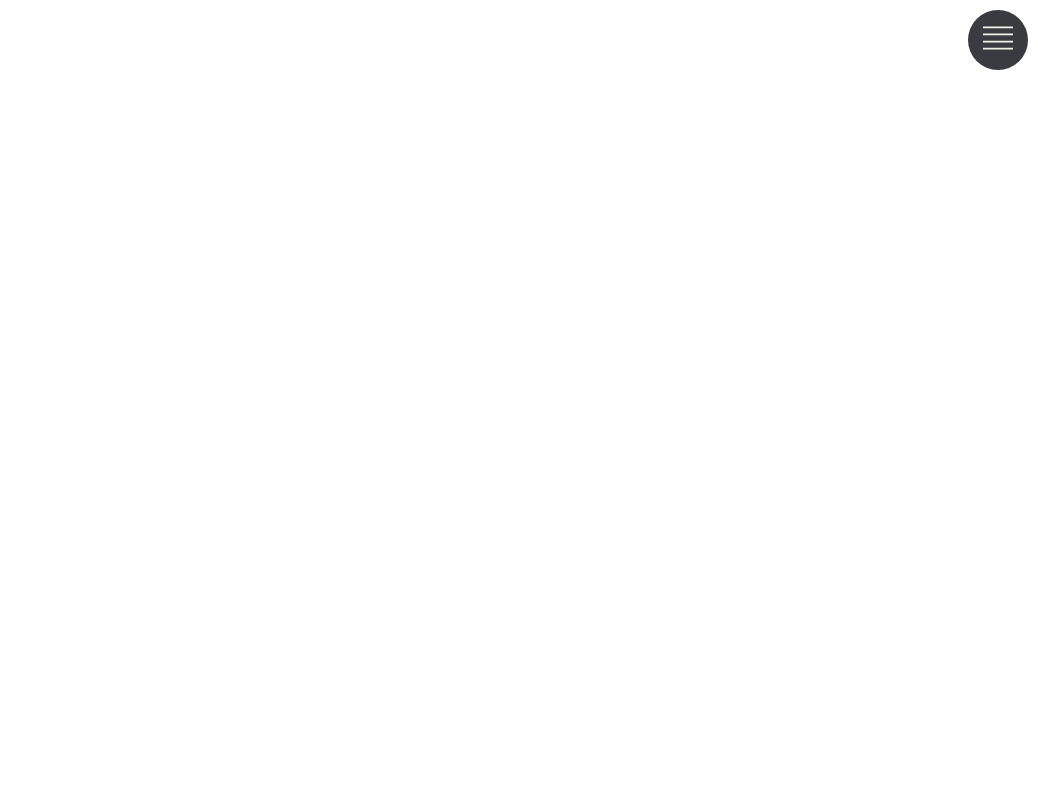
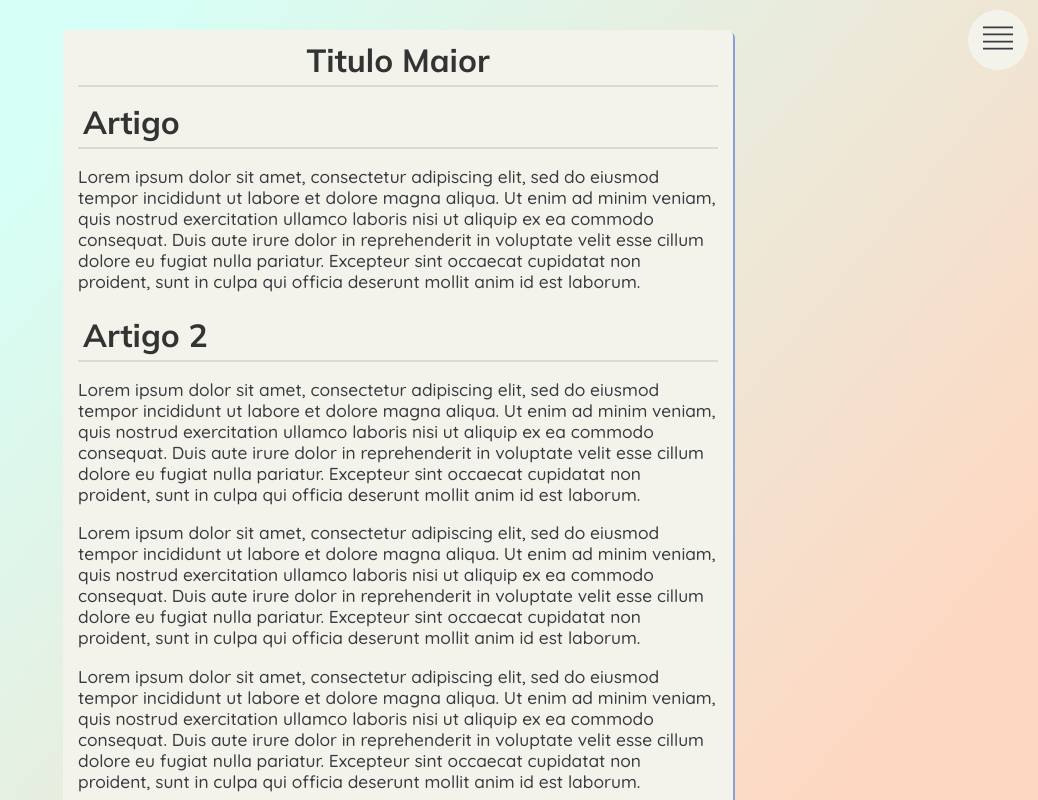
Before and after one commit to CaduVarela/CadastroReact, a React (Create React App) app in the folder cadastro/: page / in a window 1280 px wide. Shown: the top 800 px of the page, without its empty margins (242-1280 px from the left). Built offline with nearby package versions, Linux system fonts and the light colour scheme.

Commit message:
Configurações de Estilo

```diff
--- a/cadastro/src/App.css
+++ b/cadastro/src/App.css
@@ -1,2 +1,19 @@
 @charset "UTF8";
 @import url("index.css");
+
+h1 {
+    font-family: 'Mulish', sans-serif;
+    font-size: 24pt;
+    margin: 10px 0 2px;
+    color: var(--title);
+}
+
+p {
+    font-family: 'Quicksand', sans-serif;
+    font-weight: 500;
+    font-size: 13pt;
+}
+
+.panel, #dropdown-menu, form input {
+    transition: background-color .2s ease-in, color .3s ease-in;
+}
--- a/cadastro/src/App.js
+++ b/cadastro/src/App.js
@@ -5,10 +5,14 @@ import DropdownMenu from "./components/DropdownMenu";
 
 function App() {
 
-  const [theme, setTheme] = useState("dark");
+  const [theme, setTheme] = useState("light");
+
+  useEffect(() => {
+    document.body.classList.add(theme);
+  });
 
   return (
-    <div className={theme == "dark" || theme == "" ? "app dark" : "app light"}>
+    <div className="app">
       <DropdownMenu>
         <li>
           <a href="./index.php">Home</a>
@@ -20,6 +24,31 @@ function App() {
           <a href="./login.php">Login</a>
         </li>
       </DropdownMenu>
+      <div className="panel">
+        <h1 class="center">Titulo Maior</h1>
+        <article>
+            <div>
+                <h1>Artigo</h1>
+            </div>
+            <div>
+                <p>Lorem ipsum dolor sit amet, consectetur adipiscing elit, sed do eiusmod tempor incididunt ut labore et dolore magna aliqua. Ut enim ad minim veniam, quis nostrud exercitation ullamco laboris nisi ut aliquip ex ea commodo consequat. Duis aute irure dolor in reprehenderit in voluptate velit esse cillum dolore eu fugiat nulla pariatur. Excepteur sint occaecat cupidatat non proident, sunt in culpa qui officia deserunt mollit anim id est laborum.</p>
+            </div>
+        </article>
+        <article>
+            <div>
+                <h1>Artigo 2</h1>
+            </div>
+            <div>
+                <p>Lorem ipsum dolor sit amet, consectetur adipiscing elit, sed do eiusmod tempor incididunt ut labore et dolore magna aliqua. Ut enim ad minim veniam, quis nostrud exercitation ullamco laboris nisi ut aliquip ex ea commodo consequat. Duis aute irure dolor in reprehenderit in voluptate velit esse cillum dolore eu fugiat nulla pariatur. Excepteur sint occaecat cupidatat non proident, sunt in culpa qui officia deserunt mollit anim id est laborum.</p>
+
+                <p>Lorem ipsum dolor sit amet, consectetur adipiscing elit, sed do eiusmod tempor incididunt ut labore et dolore magna aliqua. Ut enim ad minim veniam, quis nostrud exercitation ullamco laboris nisi ut aliquip ex ea commodo consequat. Duis aute irure dolor in reprehenderit in voluptate velit esse cillum dolore eu fugiat nulla pariatur. Excepteur sint occaecat cupidatat non proident, sunt in culpa qui officia deserunt mollit anim id est laborum.</p>
+
+                <p>Lorem ipsum dolor sit amet, consectetur adipiscing elit, sed do eiusmod tempor incididunt ut labore et dolore magna aliqua. Ut enim ad minim veniam, quis nostrud exercitation ullamco laboris nisi ut aliquip ex ea commodo consequat. Duis aute irure dolor in reprehenderit in voluptate velit esse cillum dolore eu fugiat nulla pariatur. Excepteur sint occaecat cupidatat non proident, sunt in culpa qui officia deserunt mollit anim id est laborum.</p>
+
+                <p>Lorem ipsum dolor sit amet, consectetur adipiscing elit, sed do eiusmod tempor incididunt ut labore et dolore magna aliqua. Ut enim ad minim veniam, quis nostrud exercitation ullamco laboris nisi ut aliquip ex ea commodo consequat. Duis aute irure dolor in reprehenderit in voluptate velit esse cillum dolore eu fugiat nulla pariatur. Excepteur sint occaecat cupidatat non proident, sunt in culpa qui officia deserunt mollit anim id est laborum.</p>
+            </div>
+        </article>
+      </div>
     </div>
   );
 }
--- a/cadastro/src/index.css
+++ b/cadastro/src/index.css
@@ -1,3 +1,9 @@
+@charset "utf-8";
+@import url('https://fonts.googleapis.com/css2?family=Mulish:ital,wght@0,200;0,300;0,400;0,600;0,700;0,800;1,400;1,600;1,700&display=swap'); /* 'Mulish', sans-serif */
+@import url('https://fonts.googleapis.com/css2?family=Open+Sans:ital,wght@0,300;0,400;0,500;0,600;0,700;1,400;1,500;1,600&display=swap'); /* 'Open Sans', sans-serif */
+@import url('https://fonts.googleapis.com/css2?family=Quicksand:wght@300;400;500;600;700&display=swap'); /* 'Quicksand', sans-serif */
+@import url('https://fonts.googleapis.com/css2?family=Courgette&display=swap'); /* 'Courgette', cursive */
+
 :root {
   --darker: #333333;
   --dark: #3a3b40;
@@ -24,9 +30,44 @@
 }
 
 html {
-  background-color: var(--background);
+  font-family: 'Quicksand', sans-serif;
+}
+
+body {
+  /*background-color: var(--background);*/
+  background: linear-gradient(310deg, #fdba9494 10%, #b0ffee86 80%);
+  background-repeat: no-repeat;
+  background-attachment: fixed;
   color: var(--text);
   transition: background-color .21s ease-in;
   margin: 0;
   padding: 0;
 }
+
+.panel {
+  background-color: var(--panel);
+  margin: 30px auto 15px;
+  padding: 5px 15px;
+  width: 50%;
+  min-width: 300px;
+  border-radius: 6px;
+  box-shadow: 2px 2px 0 var(--detail);
+  z-index: 1;
+}
+
+.panel h1 {
+  padding: 5px;
+  border-bottom: 2px solid rgba(0, 0, 0, .1);
+  color: var(--title);
+}
+
+/* General Classes */
+
+.center {
+  margin: auto;
+  text-align: center;
+}
+
+.bold {
+  font-weight: bold;
+}
```
